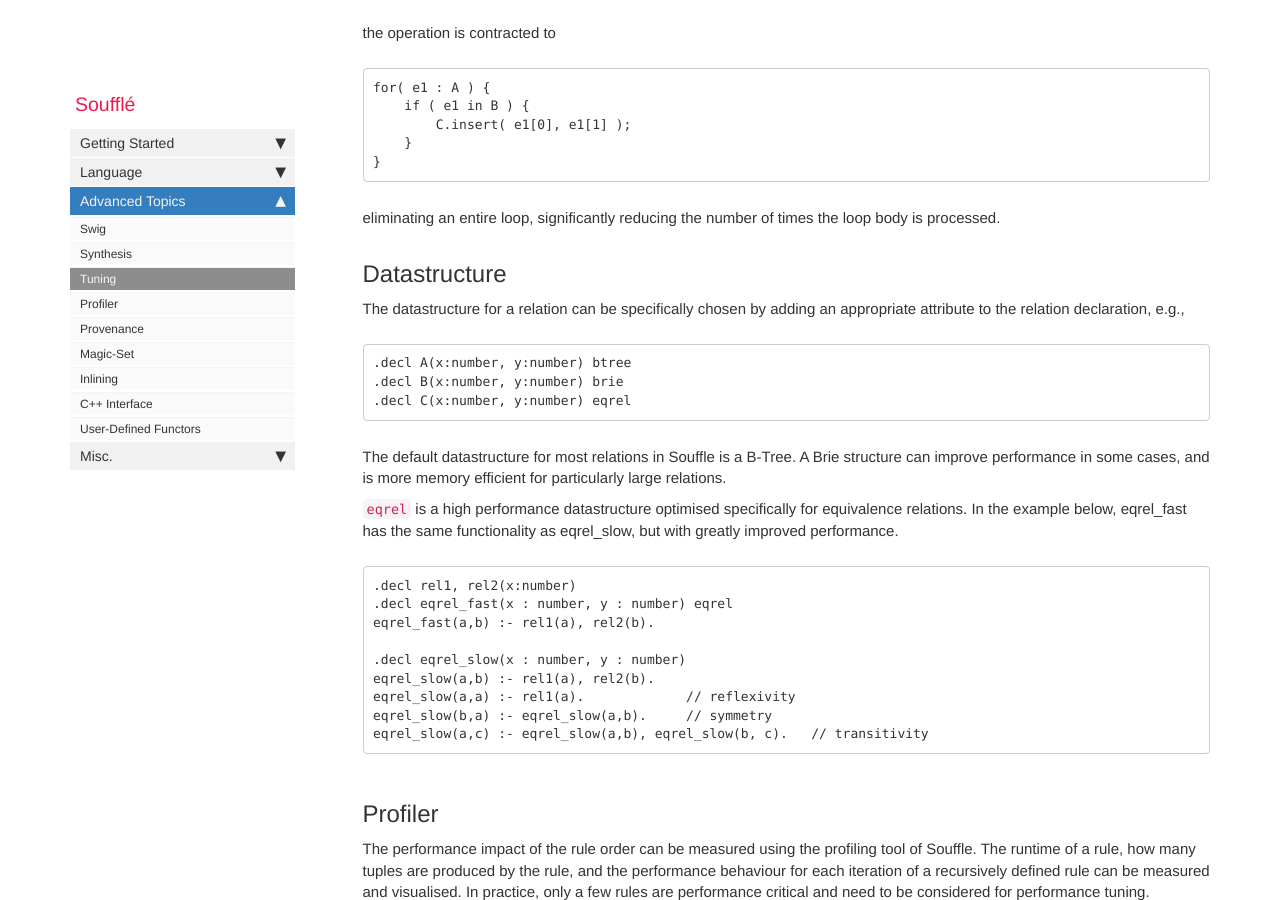
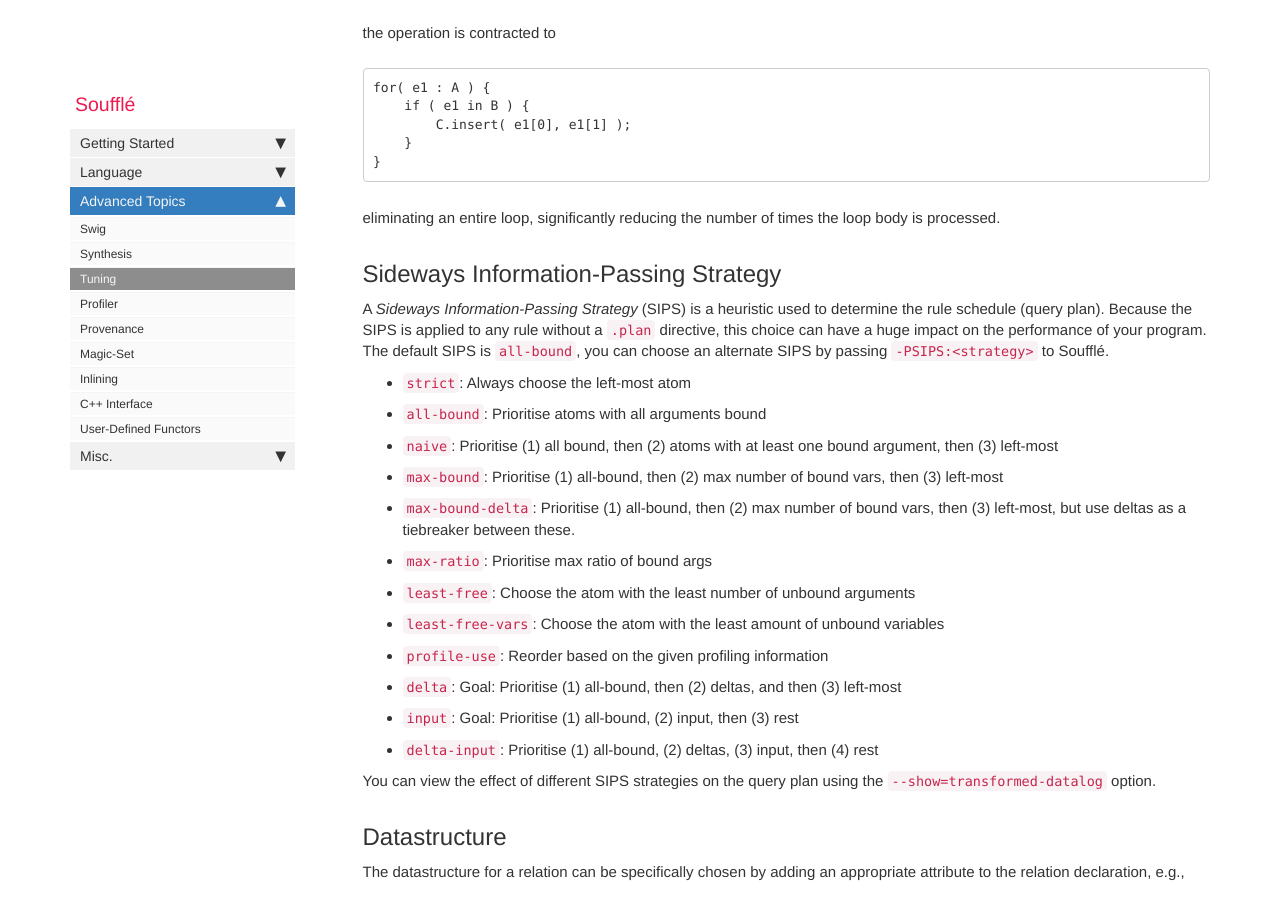
Before and after one commit to souffle-lang/souffle-lang.github.io, a Jekyll site: the page built from pages/docs/tuning.md, in a window 1280 px wide and 900 px high, scrolled down 3336 px. Built offline with Jekyll 4.4.1, drawn with Linux system fonts in a browser that asks for light colours; comment, search, counter and statistics services are not loaded.

Commit message:
Initial documentation for SIPS

````diff
--- a/pages/docs/tuning.md
+++ b/pages/docs/tuning.md
@@ -166,6 +166,25 @@ for( e1 : A ) {
 ```
 eliminating an entire loop, significantly reducing the number of times the loop body is processed.
 
+## Sideways Information-Passing Strategy
+
+A *Sideways Information-Passing Strategy* (SIPS) is a heuristic used to determine the rule schedule (query plan). Because the SIPS is applied to any rule without a `.plan` directive, this choice can have a huge impact on the performance of your program. The default SIPS is `all-bound`, you can choose an alternate SIPS by passing `-PSIPS:<strategy>` to Soufflé.
+
+- `strict`: Always choose the left-most atom
+- `all-bound`: Prioritise atoms with all arguments bound
+- `naive`: Prioritise (1) all bound, then (2) atoms with at least one bound argument, then (3) left-most
+- `max-bound`: Prioritise (1) all-bound, then (2) max number of bound vars, then (3) left-most
+- `max-bound-delta`: Prioritise (1) all-bound, then (2) max number of bound vars, then (3) left-most, but use deltas as a tiebreaker between these.
+- `max-ratio`: Prioritise max ratio of bound args
+- `least-free`: Choose the atom with the least number of unbound arguments
+- `least-free-vars`: Choose the atom with the least amount of unbound variables
+- `profile-use`: Reorder based on the given profiling information
+- `delta`: Goal: Prioritise (1) all-bound, then (2) deltas, and then (3) left-most
+- `input`: Goal: Prioritise (1) all-bound, (2) input, then (3) rest
+- `delta-input`: Prioritise (1) all-bound, (2) deltas, (3) input, then (4) rest
+
+You can view the effect of different SIPS strategies on the query plan using the `--show=transformed-datalog` option.
+
 ## Datastructure
 The datastructure for a relation can be specifically chosen by adding an appropriate attribute to the relation declaration, e.g.,
 ```
````
